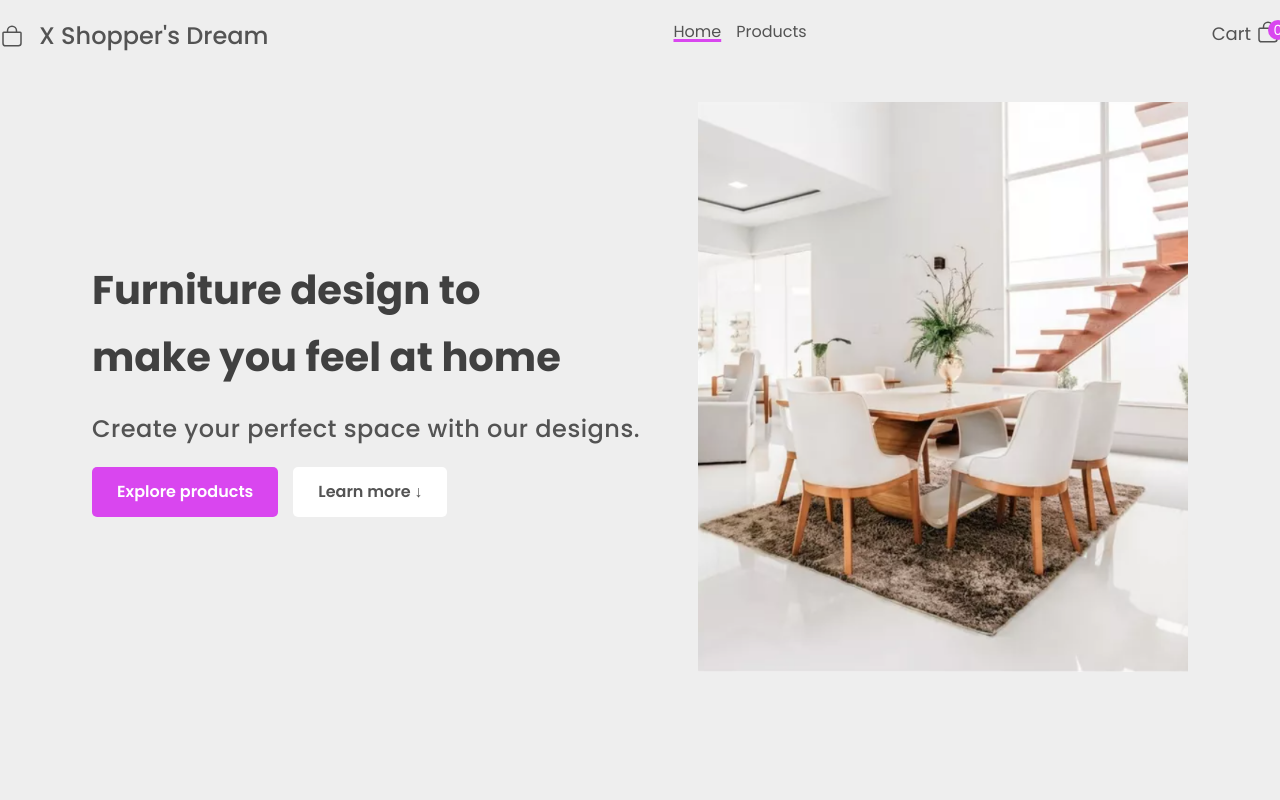
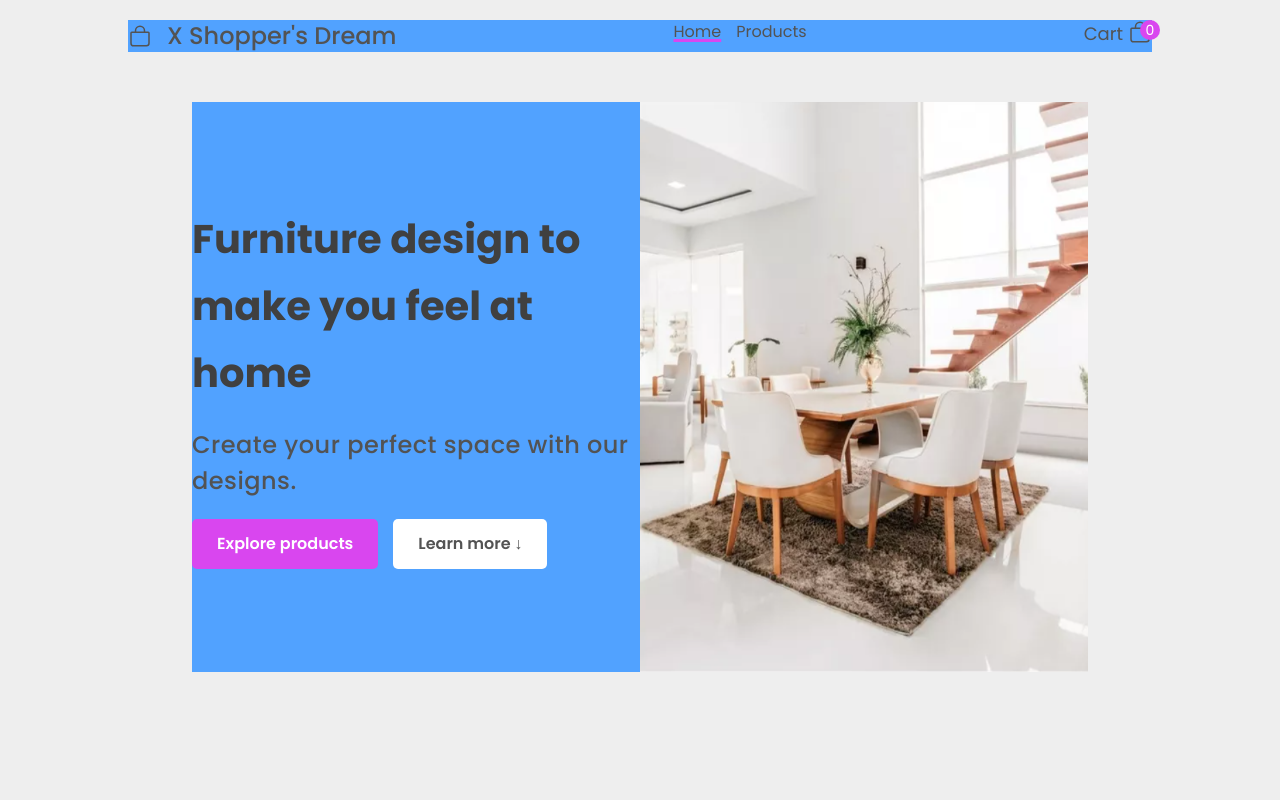
Before and after one commit to ilicc-sara/Shoppers-Dream, a React (Vite) app: page / in a window 1280 px wide. Shown: the top 800 px of the page. Built offline with nearby package versions, Linux system fonts and the light colour scheme; some icons are missing; a web font is replaced by a local one.

Commit message:
. . . . ..... . . . .....

```diff
--- a/src/index.css
+++ b/src/index.css
@@ -8,7 +8,8 @@
   --breakpoint-*: initial;
   --breakpoint-tablet: 640px;
   --breakpoint-laptop: 1024px;
-  --breakpoint-desktop: 1280px;
+  --breakpoint-desktop: 1360px;
+  --breakpoint-xl: 1515px;
 }
 
 /* RESET */
--- a/src/layouts/Nav.jsx
+++ b/src/layouts/Nav.jsx
@@ -11,7 +11,7 @@ function Nav() {
           : ""
       } `}
     >
-      <div className="max-w-7xl flex justify-between !mx-auto ">
+      <div className="flex justify-between !mx-auto w-7xl desktop:bg-red-500 desktop:w-7xl laptop:w-5xl laptop:bg-blue-400 ">
         <div className="text-2xl font-medium flex items-center justify-center gap-[15px]">
           <ion-icon name="bag-outline" class="w-[24px] h-[24px]"></ion-icon>
           <span>X Shopper's Dream</span>
--- a/src/pages/home/components/homeSection/HomeSection.jsx
+++ b/src/pages/home/components/homeSection/HomeSection.jsx
@@ -9,8 +9,8 @@ function HomeSection({ scrollToCoreValues, homeSectionRef }) {
       ref={homeSectionRef}
       className="flex flex-col w-full border-b-[2px] border-b-[#d5d5d5]"
     >
-      <section className="grid grid-cols-2 justify-center place-items-center !mx-auto !my-[30px] max-w-6xl">
-        <div className="flex flex-col gap-[20px] justify-start">
+      <section className="grid grid-cols-2 justify-center place-items-center !mx-auto !my-[30px] w-6xl desktop:bg-red-500 desktop:w-6xl laptop:w-4xl laptop:bg-blue-400 ">
+        <div className="flex flex-col gap-[20px] justify-start ">
           <h1 className="text-[48px] leading-[67px] font-bold text-[#404040] text-left">
             Furniture design to <br></br> make you feel at home
           </h1>
```
